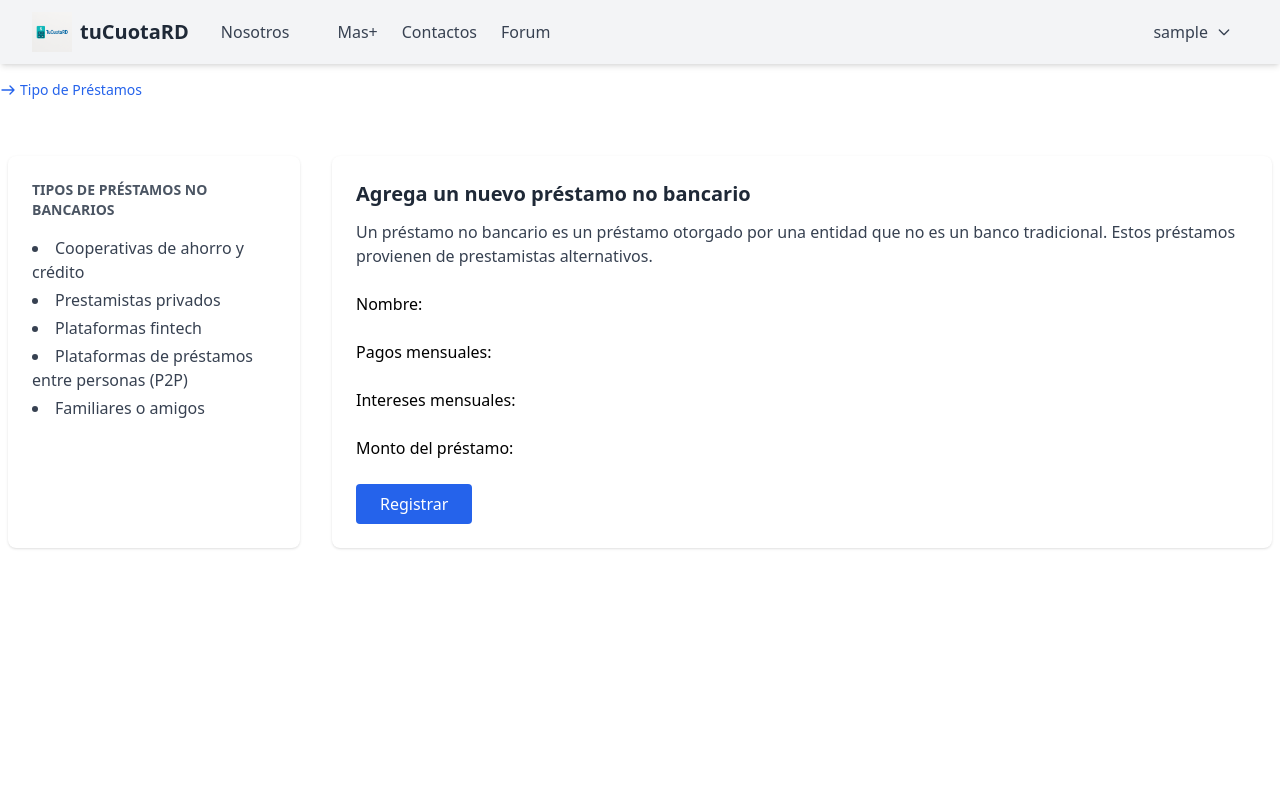
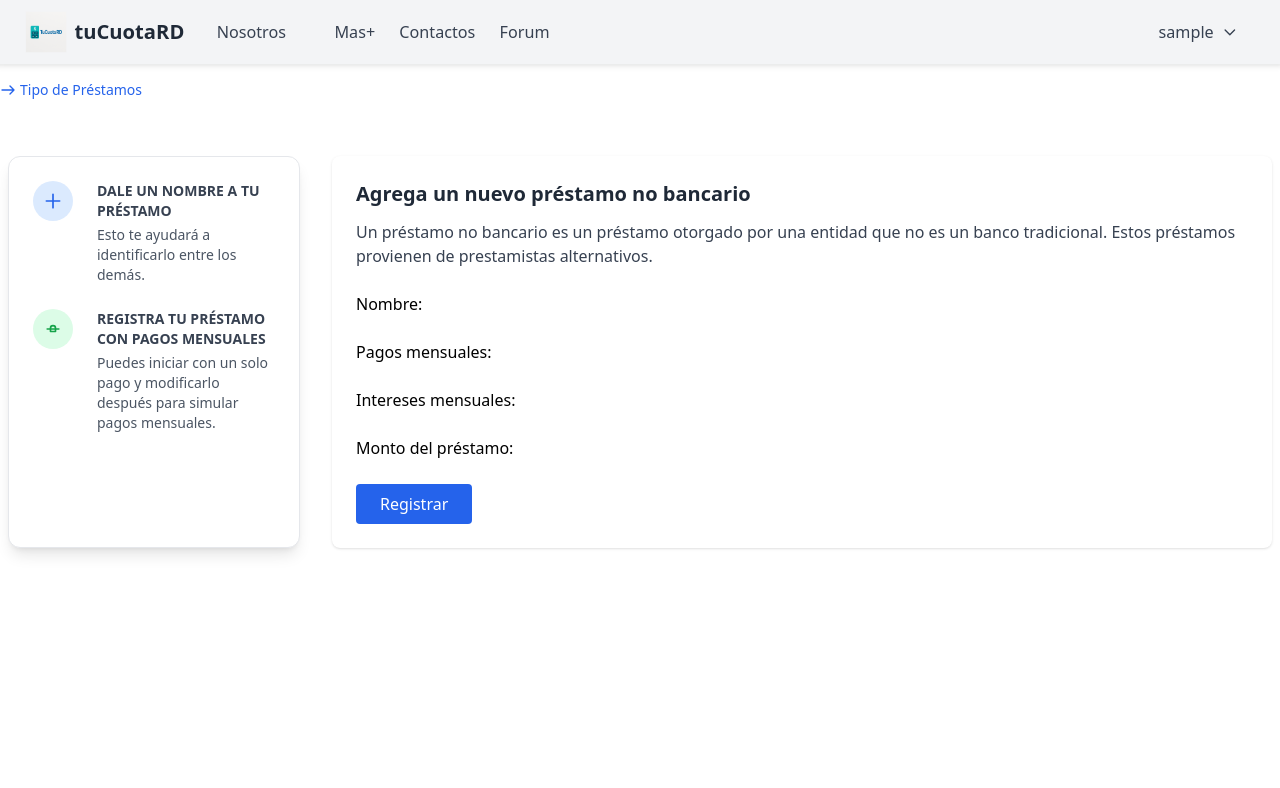
Before and after one commit to javierd23/Loan_app, a Django app: page /loan/no_bank/create in a window 1280 px wide. Shown: the top 788 px of the page. Run offline with Django 5.2, Linux system fonts and the light colour scheme; the visitor is signed in with stand-in values (Sample User, id 1); style sheets or scripts are compiled from the project's sources; some libraries are stand-ins or nearby versions.

Commit message:
Added some transition to tha main page and the forum page, add the info of the no loan for registration.

```diff
--- a/forum/templates/forum/forum_detail.html
+++ b/forum/templates/forum/forum_detail.html
@@ -63,7 +63,7 @@
   </div>
 
   <!-- New Comment Form -->
-  <section class="bg-white p-6 dark:bg-gray-900 rounded-lg shadow space-y-4">
+  <section class="bg-white p-6 dark:bg-gray-900 rounded-lg shadow space-y-4 transition-transform transform hover:scale-[1.01]">
     <h4 class="text-lg dark:text-white font-semibold text-gray-700">Comentarios:</h4>
     <form action="{% url 'forum:comment_create' forum.id %}" method="post" class="space-y-4">
       {% csrf_token %}
@@ -79,7 +79,7 @@
   <section class="space-y-6">
     {% if comments %}
       {% for comment in comments %}
-      <div class="relative bg-gray-50 p-4 dark:bg-gray-900 rounded-lg shadow-sm">
+      <div class="relative bg-gray-50 p-4 dark:bg-gray-900 rounded-lg shadow-sm transition-transform transform hover:scale-[1.01]">
         <!-- Comment owner controls -->
         {% if comment.owner == request.user %}
         <div class="absolute top-3 right-3 flex space-x-3">
--- a/forum/templates/forum/forum_list.html
+++ b/forum/templates/forum/forum_list.html
@@ -14,7 +14,7 @@
   {% if forum_list %}
   <ul class="divide-y divide-gray-200">
     {% for forum in forum_list %}
-    <li class="bg-gray-50 p-4 rounded-lg dark:bg-gray-900 shadow-sm border-l-4 border-blue-600">
+    <li class="bg-gray-50 p-4 rounded-lg dark:bg-gray-900 shadow-sm border-l-4 border-blue-600 transition-transform transform hover:scale-[1.01]">
       <div class="text-sm dark:text-gray-400 text-gray-600 mb-1">
         <strong>{{ forum.owner.username }}</strong> &nbsp;|&nbsp;
         <time datetime="{{ forum.updated_at }}">{{ forum.updated_at|naturaltime }}</time>
--- a/home/templates/base.html
+++ b/home/templates/base.html
@@ -10,7 +10,7 @@
 </head>
 <body class="bg-gray-100 bg-white dark:bg-gray-800 text-black dark:text-white">
 
-<nav class="bg-gray-100 shadow-md fixed w-full z-50">
+<nav class="bg-gray-100 shadow-md fixed w-full z-50 transition-transform transform hover:scale-[1.01]">
     <div class="max-w-7xl mx-auto px-4 sm:px-6 lg:px-8">
         <div class="flex justify-between h-16 items-center">
 
--- a/home/templates/home/main_page.html
+++ b/home/templates/home/main_page.html
@@ -20,7 +20,7 @@
 
     <!-- Banco Card -->
     <a href="{% url 'loan:bank' %}"
-       class="group block bg-gray-100 rounded-lg dark:bg-gray-900 shadow-md hover:shadow-xl transition p-6 text-center cursor-pointer">
+       class="group block bg-gray-100 rounded-lg dark:bg-gray-900 shadow-md hover:shadow-xl transition p-6 text-center cursor-pointer transition-transform transform hover:scale-[1.01]">
       <img
         src="{% static 'home/bank.jpeg' %}"
         alt="Préstamos Bancarios"
@@ -31,7 +31,7 @@
 
     <!-- No banco card -->
     <a href="{% url 'loan:no_bank' %}"
-       class="group block bg-gray-100 rounded-lg dark:bg-gray-900 shadow-md hover:shadow-xl transition p-6 text-center cursor-pointer">
+       class="group block bg-gray-100 rounded-lg dark:bg-gray-900 shadow-md hover:shadow-xl transition p-6 text-center cursor-pointer transition-transform transform hover:scale-[1.01]">
       <img
         src="{% static 'home/nobank.jpeg' %}"
         alt="Préstamos no Bancarios"
--- a/loan/templates/loan/nobank_loan.html
+++ b/loan/templates/loan/nobank_loan.html
@@ -22,19 +22,47 @@
   <div class="grid grid-cols-1 md:grid-cols-4 gap-8">
 
     <!-- Sidebar Left -->
-    <aside class="col-span-1 bg-white dark:bg-gray-900 rounded-lg shadow p-6">
-      <h4 class="text-gray-600 text-sm font-semibold dark:text-white uppercase mb-4">Tipos de préstamos no bancarios</h4>
-      <ul class="list-disc list-inside dark:text-gray-400 space-y-1 text-gray-700">
-        <li>Cooperativas de ahorro y crédito</li>
-        <li>Prestamistas privados</li>
-        <li>Plataformas fintech</li>
-        <li>Plataformas de préstamos entre personas (P2P)</li>
-        <li>Familiares o amigos</li>
-      </ul>
-    </aside>
+  <aside class="col-span-1 bg-white dark:bg-gray-900 rounded-xl shadow-lg p-6 border border-gray-200 dark:border-gray-700 transition-transform transform hover:scale-[1.01]">
+
+    <!-- Section 1 -->
+    <div class="mb-6 flex items-start space-x-3">
+      <div class="flex-shrink-0 w-10 h-10 rounded-full bg-blue-100 dark:bg-blue-900 flex items-center justify-center">
+        <svg class="w-5 h-5 text-blue-600 dark:text-blue-300" fill="none" stroke="currentColor" stroke-width="2" viewBox="0 0 24 24">
+          <path stroke-linecap="round" stroke-linejoin="round" d="M12 4v16m8-8H4"></path>
+        </svg>
+      </div>
+      <div>
+        <h4 class="text-sm font-semibold text-gray-700 dark:text-white uppercase mb-1">
+          Dale un nombre a tu préstamo
+        </h4>
+        <p class="text-gray-600 dark:text-gray-300 text-sm">
+          Esto te ayudará a identificarlo entre los demás.
+        </p>
+      </div>
+    </div>
+
+    <!-- Section 2 -->
+    <div class="flex items-start space-x-3">
+      <div class="flex-shrink-0 w-10 h-10 rounded-full bg-green-100 dark:bg-green-900 flex items-center justify-center">
+        <svg class="w-5 h-5 text-green-600 dark:text-green-300" fill="none" stroke="currentColor" stroke-width="2" viewBox="0 0 24 24">
+          <path stroke-linecap="round" stroke-linejoin="round" d="M12 8c-1.657 0-3 1.343-3 3v4h6v-4c0-1.657-1.343-3-3-3z" />
+          <path stroke-linecap="round" stroke-linejoin="round" d="M5 12h14" />
+        </svg>
+      </div>
+      <div>
+        <h4 class="text-sm font-semibold text-gray-700 dark:text-white uppercase mb-1">
+          Registra tu préstamo con pagos mensuales
+        </h4>
+        <p class="text-gray-600 dark:text-gray-300 text-sm">
+          Puedes iniciar con un solo pago y modificarlo después para simular pagos mensuales.
+        </p>
+      </div>
+    </div>
+
+  </aside>
 
     <!-- Main Content -->
-    <main class="col-span-1 md:col-span-3 dark:bg-gray-900 bg-white rounded-lg shadow p-6">
+    <main class="col-span-1 md:col-span-3 dark:bg-gray-900 bg-white rounded-lg shadow p-6 transition-transform transform hover:scale-[1.01]">
       <h4 class="text-xl font-semibold mb-3 dark:text-white text-gray-800">Agrega un nuevo préstamo no bancario</h4>
       <p class="mb-6 dark:text-gray-400 text-gray-700">
         Un préstamo no bancario es un préstamo otorgado por una entidad que no es un banco tradicional.
--- a/loan/views.py
+++ b/loan/views.py
@@ -118,15 +118,16 @@ class NoBankCreateView(LoginRequiredMixin, CreateView):
     template_name = "loan/nobank_loan.html"
     form_class = NobanForm
     model = NoBankLoan
-    success_url = "loan/bank_list.html"
 
     def form_valid(self, form):
 
         no_bank = form.save(commit=False)
         no_bank.user = self.request.user
         no_bank.save()
-        return super().form_valid(form)
+        return super(NoBankCreateView, self).form_valid(form)
 
+    def get_success_url(self):
+        return reverse_lazy('loan:bank_list')
 
 class BankListView(LoginRequiredMixin, ListView):
     template_name = "loan/banks_list.html"
```
Also changed, not shown: home/templates/home/about.html (+4 -4 lines), loan/templates/loan/register_loan.html (+5 -5 lines).
